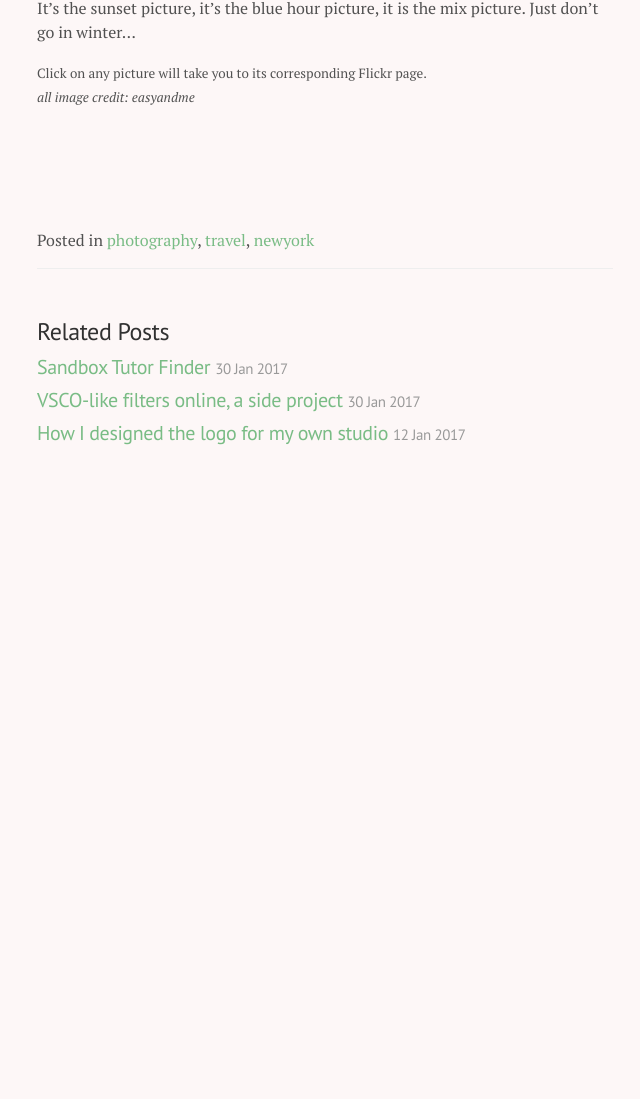
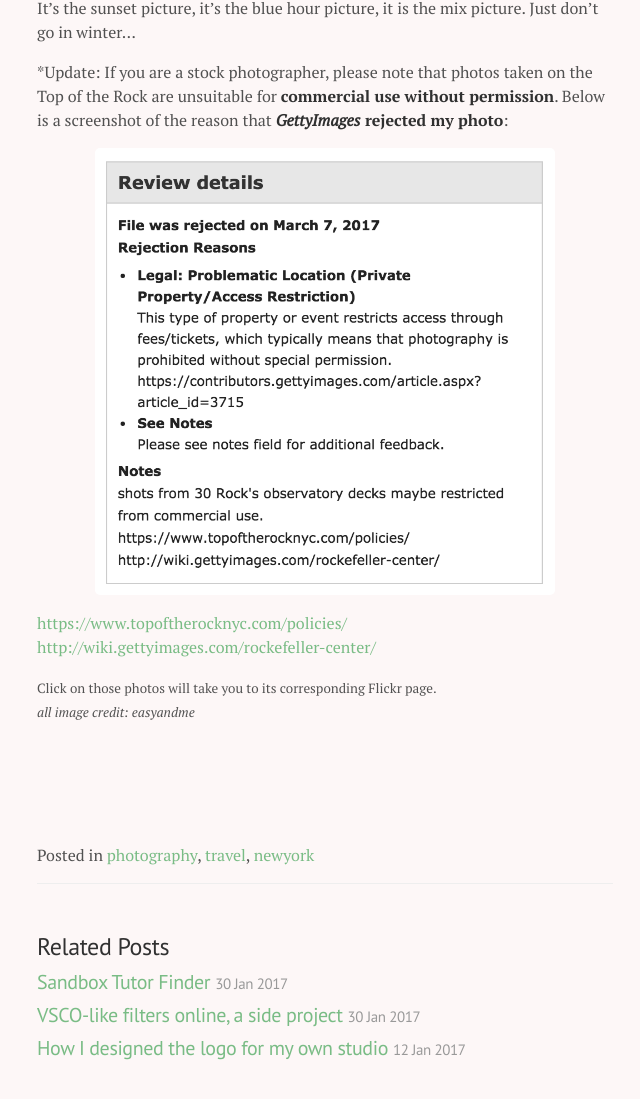
Before and after one commit to maxim-xu/maxim-xu.github.com, a Jekyll site: the page built from _posts/2017-03-05-top-of-the-rock.md, in a window 1280 px wide and 1400 px high, scrolled down 3154 px. Shown: the part 291-1390 px from the top of the window, without its empty margins (315-955 px from the left). Built offline with Jekyll 4.4.1, drawn with Linux system fonts in a browser that asks for light colours; a script that is not in the unit is left out; comment, search, counter and statistics services are not loaded; before the commit the page ends 3939 px from its top, so only the background shows below that.

Commit message:
update post

```diff
--- a/_posts/2017-03-05-top-of-the-rock.md
+++ b/_posts/2017-03-05-top-of-the-rock.md
@@ -43,6 +43,15 @@
 It's the sunset picture, it's the blue hour picture, it is the mix picture.
 Just don't go in winter...
 
+*Update: If you are a stock photographer, please note that photos taken on the Top of the Rock are unsuitable for __commercial use without permission__.
+Below is a screenshot of the reason that ___GettyImages_ rejected my photo__:
+
+<img style="width:80%;display:block; margin:0 auto" alt="getty rejection" src="{{ site.baseurl }}/public/images/rockfeller-getty.png" />
+
+[https://www.topoftherocknyc.com/policies/](https://www.topoftherocknyc.com/policies/)
+[http://wiki.gettyimages.com/rockefeller-center/](http://wiki.gettyimages.com/rockefeller-center/)
+
+
 <small>
-Click on any picture will take you to its corresponding Flickr page.<br/>
+Click on those photos will take you to its corresponding Flickr page.<br/>
 <i>all image credit: easyandme</i></small>
```
Also changed, not shown: public/images/rockfeller-getty.png (added).
